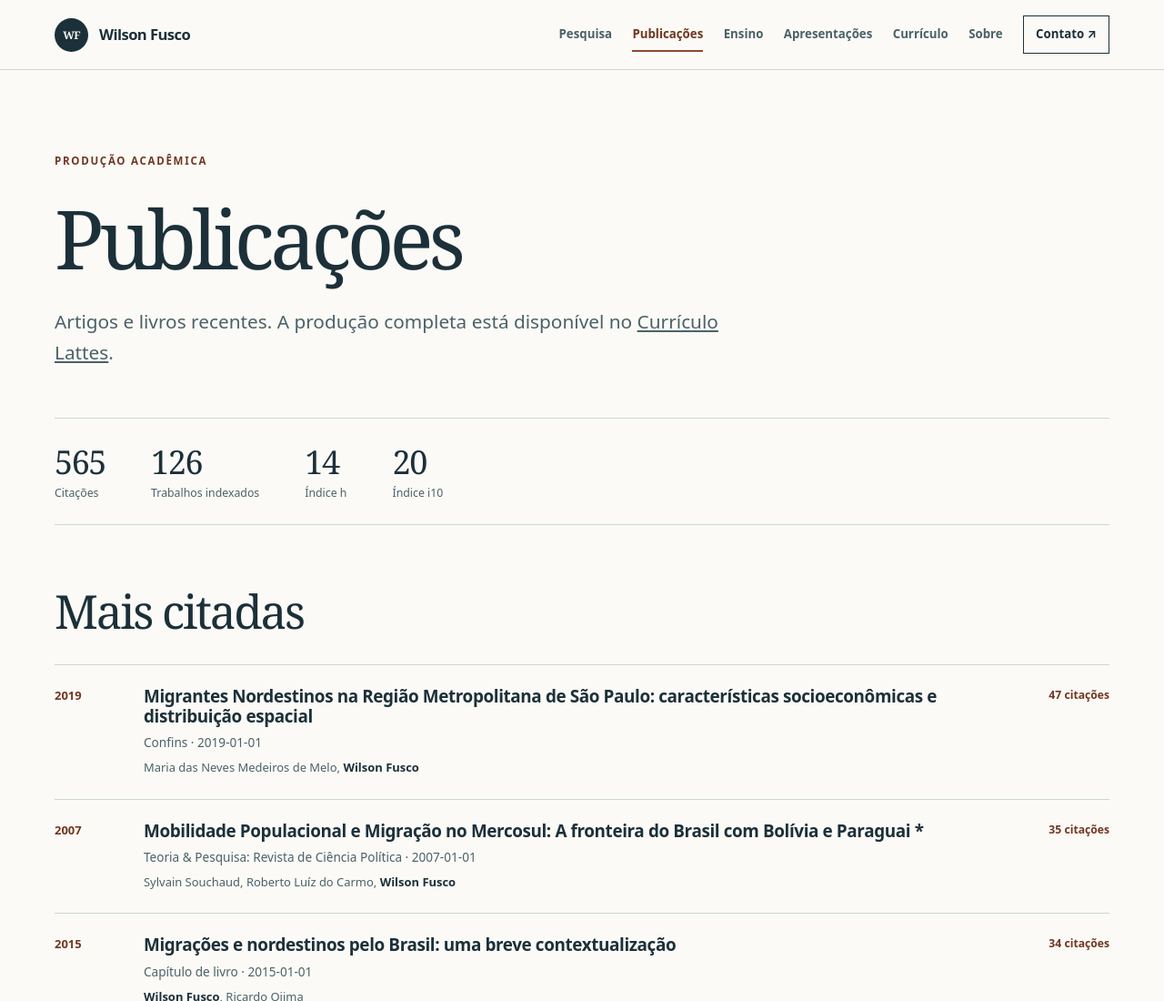
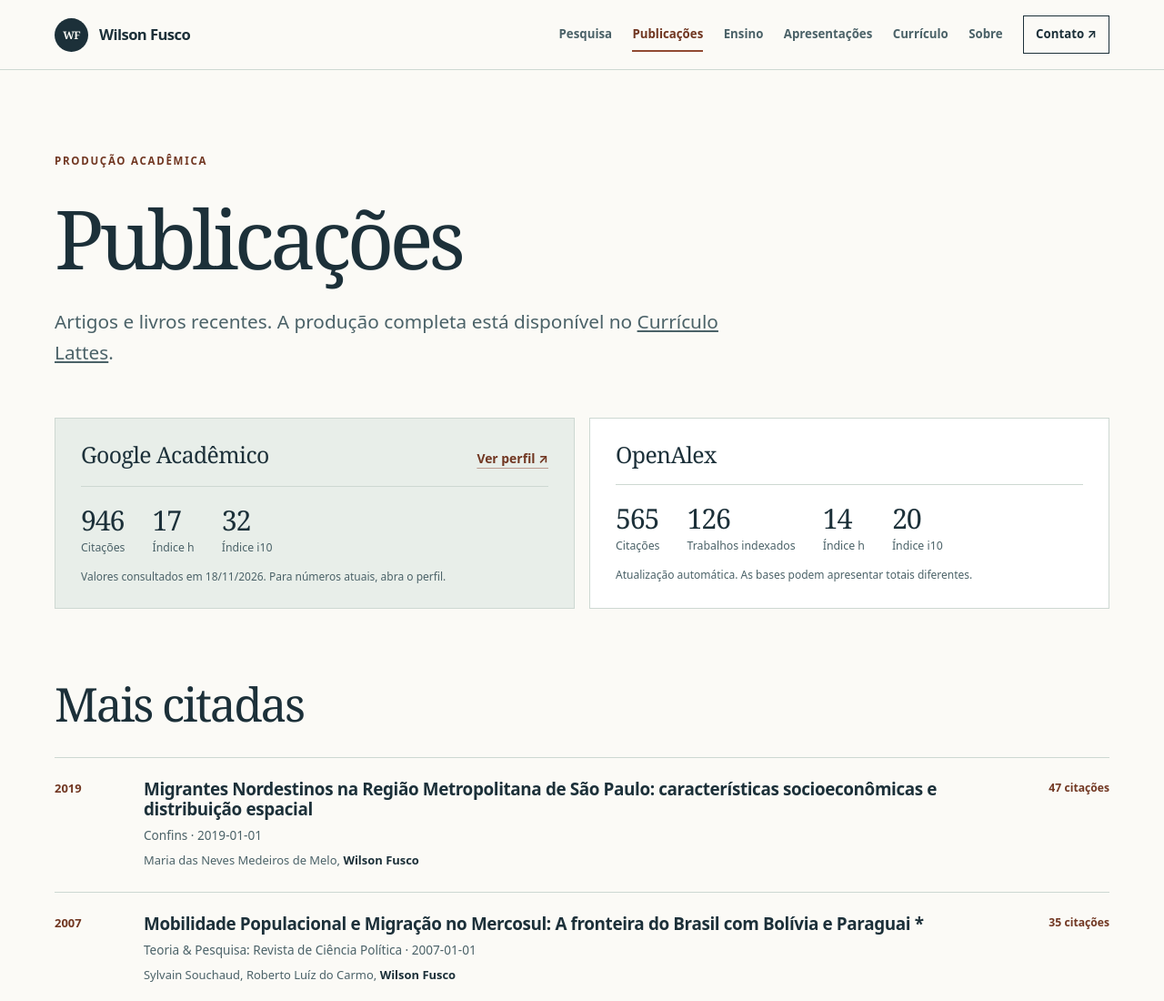
Before and after one commit to W-Fusco/w-fusco.github.io, a plain HTML site: page publications.html in a window 1280 px wide. Shown: the top 1100 px of the page at 91% size. Drawn offline with Linux system fonts and the light colour scheme.

Commit message:
Show Google Scholar profile and dated metrics

```diff
--- a/assets/css/main.css
+++ b/assets/css/main.css
@@ -116,6 +116,14 @@ footer { background: var(--ink); color: #edf1ed; }
 .metrics { display: flex; flex-wrap: wrap; gap: 25px 50px; padding: 23px 0; margin-bottom: 65px; border-top: 1px solid var(--line); border-bottom: 1px solid var(--line); }
 .metric strong { display: block; font: 400 2.25rem Georgia, serif; letter-spacing: -.04em; }
 .metric span { display: block; color: var(--ink-soft); font-size: .77rem; }
+.source-stats { display: grid; grid-template-columns: repeat(2, minmax(0, 1fr)); gap: 16px; margin-bottom: 75px; }
+.stat-source { padding: 25px 28px; border: 1px solid var(--line); background: var(--white); }
+.stat-source-scholar { background: var(--sage); }
+.stat-source-heading { display: flex; justify-content: space-between; align-items: baseline; flex-wrap: wrap; gap: 8px 20px; }
+.stat-source-heading h2 { margin: 0; font-size: 1.55rem; letter-spacing: -.025em; }
+.stat-source .metrics { gap: 12px 30px; margin: 18px 0 12px; padding: 16px 0 0; border-top: 1px solid var(--line); border-bottom: 0; }
+.stat-source .metric strong { font-size: 1.9rem; }
+.source-note { margin: 0; color: var(--ink-soft); font-size: .75rem; line-height: 1.5; }
 .spaced { margin-top: 65px; }
 .data-note { margin-top: 24px; color: var(--ink-soft); font-size: .79rem; }
 .simple-item, .timeline-item { display: grid; grid-template-columns: 190px minmax(0, 1fr); gap: 25px; padding: 24px 0; border-bottom: 1px solid var(--line); }
@@ -146,6 +154,7 @@ footer { background: var(--ink); color: #edf1ed; }
   .publication { grid-template-columns: 60px minmax(0, 1fr); }
   .pub-citations { grid-column: 2; }
   .content-grid { grid-template-columns: 1fr; gap: 24px; }
+  .source-stats { grid-template-columns: 1fr; gap: 12px; margin-bottom: 55px; }
   .inner-page { padding-block: 65px 85px; }
   .about-page { padding-top: 48px; }
   .about-intro { grid-template-columns: 1fr; gap: 30px; padding-bottom: 40px; }
@@ -167,6 +176,7 @@ footer { background: var(--ink); color: #edf1ed; }
   .contact-links { grid-template-columns: 1fr; }
   .metrics { gap: 19px 30px; }
   .metric { min-width: 110px; }
+  .stat-source { padding: 20px; }
   .footer-inner { display: block; }
   .footer-inner > * { margin: 0 0 12px; }
   .closing { padding-block: 75px; }
--- a/assets/js/main.js
+++ b/assets/js/main.js
@@ -54,6 +54,16 @@ function renderPublications(container, publications, name) {
 }
 function byRecent(a,b) { return String(b.publicationDate || b.publication_date || b.year || '').localeCompare(String(a.publicationDate || a.publication_date || a.year || '')); }
 function byCitations(a,b) { return Number(b.citationCount || 0) - Number(a.citationCount || 0); }
+function renderMetrics(container, stats, fields) {
+  if (!container) return;
+  fields.forEach(([key,label]) => {
+    if (stats?.[key] == null || !Number.isFinite(Number(stats[key]))) return;
+    const metric = el('div','metric');
+    metric.append(el('strong','',Number(stats[key]).toLocaleString('pt-BR')),el('span','',label));
+    container.append(metric);
+  });
+  if (!container.children.length) container.closest('.stat-source')?.setAttribute('hidden','');
+}
 function renderTimeline(container, items) {
   if (!container) return;
   (items || []).forEach(item => { const row=el('div','timeline-item'); row.append(el('span','theme-num',item.period || ''),el('div')); row.lastChild.append(el('h2','',item.title),el('p','',item.description || '')); container.append(row); });
@@ -82,12 +92,21 @@ async function init() {
   if (top.length) renderPublications($('#top-publications'),top,profile.name);
   else if ($('#top-section')) $('#top-section').hidden = true;
   renderPublications($('#all-publications'),[...publications].sort(byRecent),profile.name);
-  const stats = data.stats || {}; const metrics = $('#metrics');
-  if (metrics) { [['citationCount','Citações'],['paperCount','Trabalhos indexados'],['hIndex','Índice h'],['i10Index','Índice i10']].forEach(([key,label]) => { if (stats[key] == null) return; const metric=el('div','metric'); metric.append(el('strong','',Number(stats[key]).toLocaleString('pt-BR')),el('span','',label)); metrics.append(metric); }); if (!metrics.children.length) metrics.hidden=true; }
+  renderMetrics($('#metrics'),data.stats,[['citationCount','Citações'],['paperCount','Trabalhos indexados'],['hIndex','Índice h'],['i10Index','Índice i10']]);
+  if ($('#scholar-metrics')) {
+    const scholar = await readJson('data/scholar_snapshot.json') || {};
+    renderMetrics($('#scholar-metrics'),scholar.stats,[['citationCount','Citações'],['hIndex','Índice h'],['i10Index','Índice i10']]);
+    const href = safeUrl(scholar.profileUrl);
+    if (href) $('#scholar-profile').href = href;
+    if (scholar.checkedOn) {
+      const checked = new Date(`${String(scholar.checkedOn).slice(0,10)}T12:00:00`).toLocaleDateString('pt-BR');
+      $('#scholar-note').textContent = `Valores consultados em ${checked}. Para números atuais, abra o perfil.`;
+    }
+  }
   if (data.updated && $('#data-note')) {
     const date = new Date(`${String(data.updated).slice(0,10)}T12:00:00`).toLocaleDateString('pt-BR');
     $('#data-note').textContent = data.source === 'OpenAlex'
-      ? `Indicadores e publicações indexados pelo OpenAlex, atualizados em ${date}. Os totais podem diferir de outras bases.`
+      ? `Seleção de publicações e indicadores do OpenAlex atualizados em ${date}.`
       : `Seleção baseada no Currículo Lattes atualizado em ${date}.`;
   }
 }
--- a/data/profile.json
+++ b/data/profile.json
@@ -16,7 +16,7 @@
     "email": "mailto:wilson.fusco@fundaj.gov.br",
     "lattes": "https://lattes.cnpq.br/5785590497886670",
     "orcid": "https://orcid.org/0000-0002-1418-0423",
-    "scholar": "https://scholar.google.com/citations?user=2N7kn54AAAAJ",
+    "scholar": "https://scholar.google.com/citations?hl=pt-BR&user=2N7kn54AAAAJ",
     "university": "https://www.gov.br/fundaj/pt-br"
   },
   "facts": [
--- /dev/null
+++ b/data/scholar_snapshot.json
@@ -0,0 +1,10 @@
+{
+  "source": "Google Acadêmico",
+  "profileUrl": "https://scholar.google.com/citations?hl=pt-BR&user=2N7kn54AAAAJ",
+  "checkedOn": "2026-11-18",
+  "stats": {
+    "citationCount": 946,
+    "hIndex": 17,
+    "i10Index": 32
+  }
+}
--- a/publications.html
+++ b/publications.html
@@ -1 +1,43 @@
-<!doctype html><html lang="pt-BR"><head><meta charset="utf-8"><meta name="viewport" content="width=device-width, initial-scale=1"><meta name="description" content="Publicações recentes e indicadores de pesquisa de Wilson Fusco, atualizados com dados do OpenAlex."><title>Publicações · Wilson Fusco</title><link rel="stylesheet" href="assets/css/main.css?v=3"><script defer src="assets/js/main.js?v=3"></script></head><body data-page="publications"><a class="skip-link" href="#main">Pular para o conteúdo</a><header class="site-header" id="site-header"></header><main id="main" class="wrap inner-page"><p class="section-kicker">PRODUÇÃO ACADÊMICA</p><h1>Publicações</h1><p class="page-lead">Artigos e livros recentes. A produção completa está disponível no <a href="https://lattes.cnpq.br/5785590497886670" target="_blank" rel="noopener noreferrer">Currículo Lattes</a>.</p><section class="metrics" id="metrics" aria-label="Indicadores de pesquisa"></section><section id="top-section"><div class="section-heading"><h2>Mais citadas</h2></div><div class="publication-list" id="top-publications"></div></section><div class="section-heading" id="recent-heading"><h2>Publicações recentes</h2></div><div class="publication-list" id="all-publications"></div><p class="data-note" id="data-note"></p></main><footer id="site-footer"></footer></body></html>
+<!doctype html>
+<html lang="pt-BR">
+<head>
+  <meta charset="utf-8">
+  <meta name="viewport" content="width=device-width, initial-scale=1">
+  <meta name="description" content="Publicações e indicadores acadêmicos de Wilson Fusco no Google Acadêmico e no OpenAlex.">
+  <title>Publicações · Wilson Fusco</title>
+  <link rel="stylesheet" href="assets/css/main.css?v=5">
+  <script defer src="assets/js/main.js?v=4"></script>
+</head>
+<body data-page="publications">
+  <a class="skip-link" href="#main">Pular para o conteúdo</a>
+  <header class="site-header" id="site-header"></header>
+  <main id="main" class="wrap inner-page publications-page">
+    <p class="section-kicker">PRODUÇÃO ACADÊMICA</p>
+    <h1>Publicações</h1>
+    <p class="page-lead">Artigos e livros recentes. A produção completa está disponível no <a href="https://lattes.cnpq.br/5785590497886670" target="_blank" rel="noopener noreferrer">Currículo Lattes</a>.</p>
+    <div class="source-stats" aria-label="Indicadores por fonte">
+      <section class="stat-source stat-source-scholar" id="scholar-section">
+        <div class="stat-source-heading">
+          <h2>Google Acadêmico</h2>
+          <a class="text-link" id="scholar-profile" href="https://scholar.google.com/citations?hl=pt-BR&amp;user=2N7kn54AAAAJ" target="_blank" rel="noopener noreferrer">Ver perfil ↗</a>
+        </div>
+        <div class="metrics" id="scholar-metrics" aria-label="Indicadores do Google Acadêmico"></div>
+        <p class="source-note" id="scholar-note"></p>
+      </section>
+      <section class="stat-source" id="openalex-section">
+        <div class="stat-source-heading"><h2>OpenAlex</h2></div>
+        <div class="metrics" id="metrics" aria-label="Indicadores do OpenAlex"></div>
+        <p class="source-note">Atualização automática. As bases podem apresentar totais diferentes.</p>
+      </section>
+    </div>
+    <section id="top-section">
+      <div class="section-heading"><h2>Mais citadas</h2></div>
+      <div class="publication-list" id="top-publications"></div>
+    </section>
+    <div class="section-heading" id="recent-heading"><h2>Publicações recentes</h2></div>
+    <div class="publication-list" id="all-publications"></div>
+    <p class="data-note" id="data-note"></p>
+  </main>
+  <footer id="site-footer"></footer>
+</body>
+</html>
```
Also changed, not shown: 1 other file.
